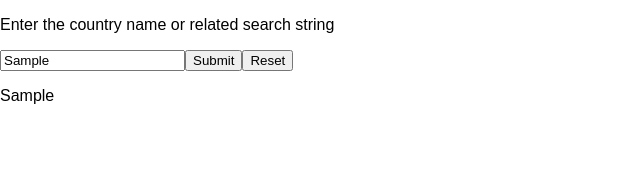
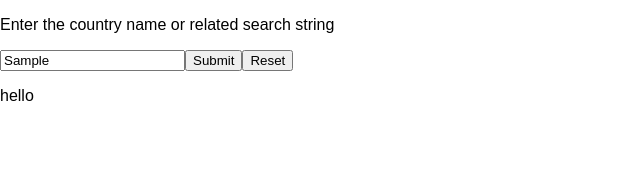
Before and after one commit to sultanshaik/CountriesPHP, a React (Create React App) app in the folder countriesapp/: page / in a window 1280 px wide. Both pictures are taken after typing "Sample" into the empty fields and a click on the button "Submit". Shown: the top 177 px of the page, without its empty margins (0-640 px from the left). Built offline with nearby package versions, Linux system fonts and the light colour scheme.

Commit message:
Add fetch code for countrydata

```diff
--- a/countriesapp/src/Countrycomponent.js
+++ b/countriesapp/src/Countrycomponent.js
@@ -3,13 +3,25 @@ import React, { Component } from 'react';
 class Countrycomponent extends Component {
 	constructor(props) {
     super(props);
-    this.state = {countrystring: this.props.countrystring};
+    this.state = {countrystring: this.props.countrystring,countries:[]};
+
+	}
+	componentDidMount(){
+		console.log("Enter");
+				fetch("http://localhost:8080/?countrystring="+ this.state.countrystring,{
+			method:'get'
+		}).
+		then(response=>response.text()).
+		then(responseData=>{console.log(responseData)})
+	console.log("Exit");
 
 	}
   render() {
     return (
       <div className="">
-		<p>{this.state.countrystring}</p>
+
+		<p>hello</p>
+		{this.state.countries.name}
       </div>
     );
   }
```
